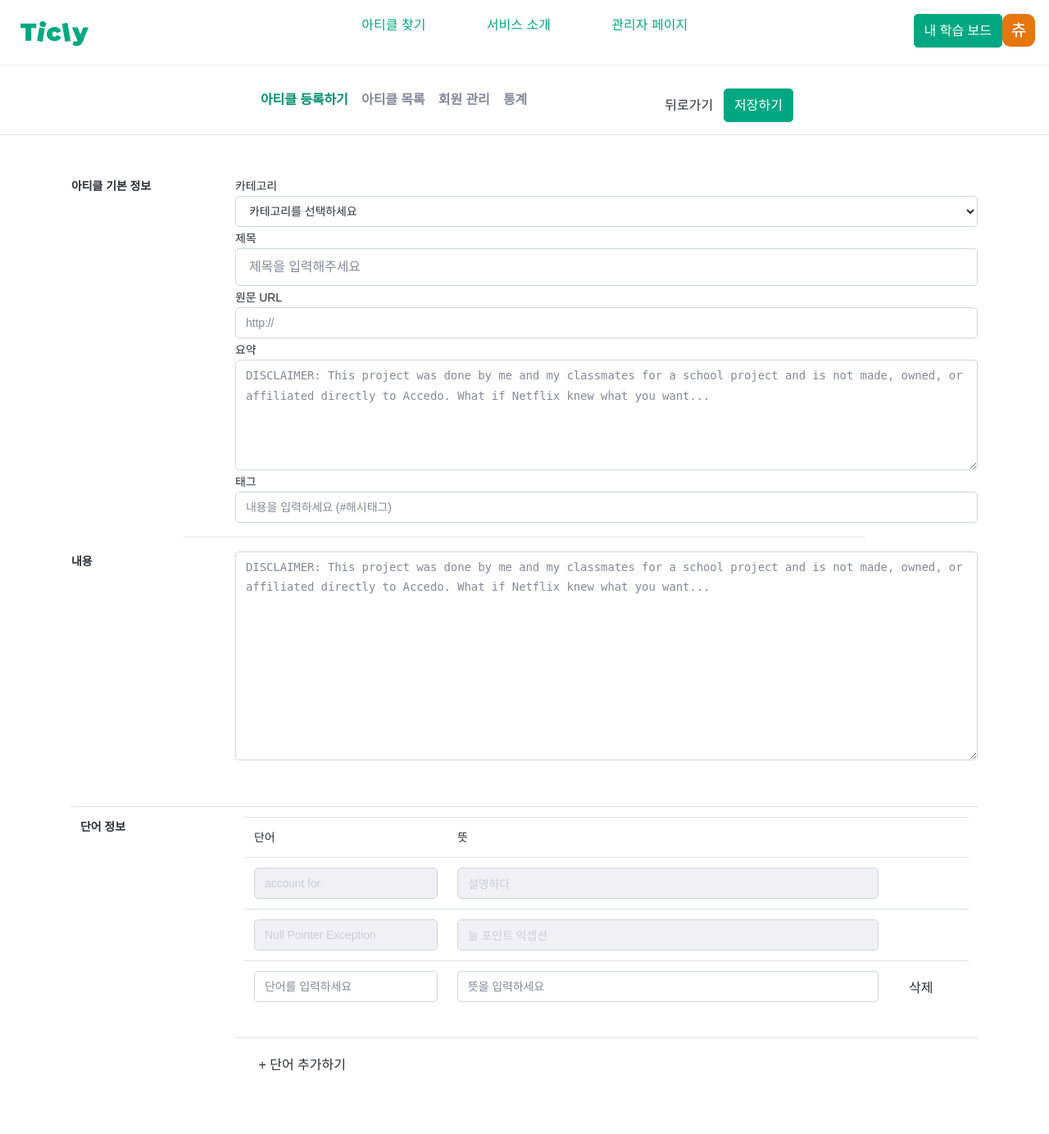
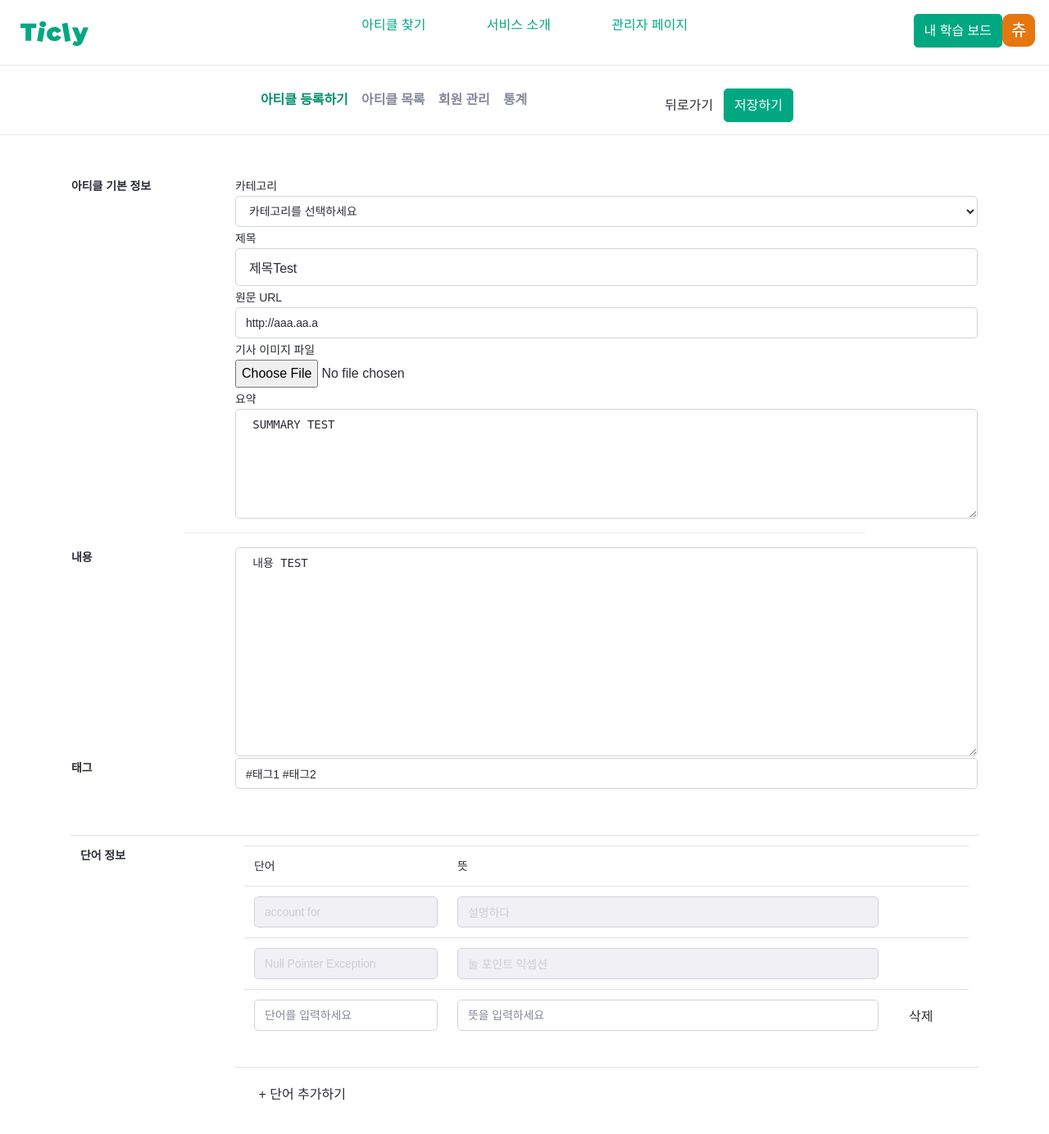
Before and after one commit to intulda/Ticly, a Java web app: page /writeTest in a window 1280 px wide. Shown: the whole page at 82% size. Before the commit the page ends 1307 px from the top, so only its background shows below. Run offline with Spring Boot 4, a stand-in JSP engine, Linux system fonts and the light colour scheme; some of the project's set-up classes (security, data sources, template engines, error pages and the like) are left out, and stand-ins take their place.

Commit message:
[edit/Admin] 아티클 등록페이지 파일 요소 추가, 해시태그 요소 위치 변경

```diff
--- a/src/main/webapp/WEB-INF/views/admin/AdminArticleWriteDemo.jsp
+++ b/src/main/webapp/WEB-INF/views/admin/AdminArticleWriteDemo.jsp
@@ -1,6 +1,6 @@
 <%--
   Created by IntelliJ IDEA.
-  User: UserK
+  User: Hyeseung Jang
   Date: 2020-08-12
   Time: 오후 4:02
   To change this template use File | Settings | File Templates.
@@ -103,7 +103,7 @@
 </head>
 <body>
 
-<form action="AdminDataTest.jsp" id="frm">
+<form action="/AdminDataTest" id="frm" method="get">
 
     <div class="flex_container">
 
@@ -153,13 +153,13 @@
                         </td>
                         <td>
                             <p class="text body1 text-weight-medium text-color-gray100"> 카테고리 </p>
-                            <select class="form-control" id="CategoryForm">
-                                <option> 카테고리를 선택하세요 </option>
-                                <option> 개발 </option>
-                                <option> UI/UX </option>
-                                <option> 브랜딩 </option>
-                                <option> 마케팅 </option>
-                                <option> 경제 </option>
+                            <select class="form-control" name="category">
+                                <option value="카테고리X"> 카테고리를 선택하세요 </option>
+                                <option value="개발"> 개발 </option>
+                                <option value="UI/UX"> UI/UX </option>
+                                <option value="브랜딩"> 브랜딩 </option>
+                                <option value="마케팅"> 마케팅 </option>
+                                <option value="경제"> 경제 </option>
                             </select>
                         </td>
                     </tr>
@@ -167,28 +167,30 @@
                     <tr>
                         <td>
                             <p class="ext body1 text-weight-medium text-color-gray100"> 제목 </p>
-                            <input type="text" id="title" class="form-control form-control-lg" placeholder="제목을 입력해주세요">
+                            <input type="text" name="title" class="form-control form-control-lg" value="제목Test" placeholder="제목을 입력해주세요">
+                        </td>
+                    </tr>
+
+
+
+                    <tr>
+                        <td>
+                            <p class="ext2 body1 text-weight-medium text-color-gray100"> 원문 URL </p>
+                            <input type="text" name="url" class="form-control" aria-describedby="basic-addon3" value="http://aaa.aa.a" placeholder="http://">
                         </td>
                     </tr>
 
                     <tr>
                         <td>
-                            <p class="ext2 body1 text-weight-medium text-color-gray100"> 원문 URL </p>
-                            <input type="text" name="url" class="form-control" id="ArticleUrl" aria-describedby="basic-addon3" placeholder="http://">
+                            <p class="ext2 body1 text-weight-medium text-color-gray100"> 기사 이미지 파일 </p>
+                            <input type="file" name="imagefile"/>
                         </td>
                     </tr>
 
                     <tr>
                         <td>
                             <p class="ext3 body1 text-weight-medium text-color-gray100"> 요약 </p>
-                            <textarea name="summary" class="form-control" cols="110" rows="5" placeholder="DISCLAIMER: This project was done by me and my classmates for a school project and is not made, owned, or affiliated directly to Accedo. What if Netflix knew what you want..."></textarea>
-                        </td>
-                    </tr>
-
-                    <tr>
-                        <td>
-                            <p class="ext4 body1 text-weight-medium text-color-gray100"> 태그 </p>
-                            <input type="text" name="hashtag" size="100" placeholder="내용을 입력하세요 (#해시태그)" class="form-control" id="basic-url" aria-describedby="basic-addon3">
+                            <textarea name="summary" class="form-control" cols="110" rows="5" placeholder="DISCLAIMER: This project was done by me and my classmates for a school project and is not made, owned, or affiliated directly to Accedo. What if Netflix knew what you want..."> SUMMARY TEST </textarea>
                         </td>
                     </tr>
                 </table>
@@ -205,7 +207,16 @@
                             <p class="text body1 text-weight-black text-color-gray100"> 내용 </p>
                         </td>
                         <td>
-						<textarea name="summary" class="form-control" cols="110" rows="10" placeholder="DISCLAIMER: This project was done by me and my classmates for a school project and is not made, owned, or affiliated directly to Accedo. What if Netflix knew what you want..."></textarea>
+						<textarea name="content" class="form-control" cols="110" rows="10" placeholder="DISCLAIMER: This project was done by me and my classmates for a school project and is not made, owned, or affiliated directly to Accedo. What if Netflix knew what you want..."> 내용 TEST </textarea>
+                        </td>
+                    </tr>
+
+                    <tr>
+                        <td valign="top" align="left">
+                            <p class="text body1 text-weight-black text-color-gray100"> 태그 </p>
+                        </td>
+                        <td>
+                            <input type="text" name="hashtag" size="200" value="#태그1 #태그2" placeholder="내용을 입력하세요 (#해시태그)" class="form-control" id="basic-url" aria-describedby="basic-addon3">
                         </td>
                     </tr>
 
@@ -260,10 +271,10 @@
                                 </tr>
                                 <tr>
                                     <td>
-                                        <input type="text" name="insert-word" class="form-control" size="20" placeholder="단어를 입력하세요">
+                                        <input type="text" name="insertword" class="form-control" size="20" placeholder="단어를 입력하세요">
                                     </td>
                                     <td>
-                                        <input type="text" name="insert-mean" class="form-control" size="40" placeholder="뜻을 입력하세요"><br>
+                                        <input type="text" name="insertmean" class="form-control" size="40" placeholder="뜻을 입력하세요"><br>
                                     </td>
                                     <td>
                                        <%-- <button type="button" class="btn" onclick="Remove_WordBox(this)"> 삭제 </button>--%>
@@ -287,10 +298,6 @@
         <!-- 가장 바깥 div -->
         </div>
 
-
-
-
-
     </div>
 </form>
 
@@ -298,20 +305,6 @@
 
 <script type="text/javascript">
     var count = 1;
-
-    <%--'단어 추가하기' Button 클릭시 textbox 생성--%>
-    /*
-    $("input.btn").click(function (){
-        alert('input btn');
-
-        $(document).ready(function() {
-           let obj = $(".divTest").val();
-           let WordDiv = $("")
-        });
-
-    });
-    */
-
 
     function Add_WordBox() {
 
@@ -328,7 +321,6 @@
             "                            <input type=\"text\" class=\"form-control\" size=\"40\" placeholder=\"뜻을 입력하세요\"><br>\n" +
             "                        </td>\n" +
             "                        <td>\n" +
-        //    "                            <button type=\"button\" class=\"btn\" onclick=\"Remove_WordBox(this)\"> 삭제 </button>\n" +
             "                            <button type=\"button\" class=\"btn\">삭제</button>\n" +
             "                        </td>\n" +
             "                      </tr>" +
@@ -422,6 +414,7 @@
 
     }
 
+
     /*
     const category = document.querySelector("input[category=category]"),
              title = document.querySelector("input[title=title]"),
@@ -463,10 +456,10 @@
                     pTag.append(text);
                 }
             })
-            .catch(function(error) { // 올바르게 불러오지 못했을 경우(생략가능)
+            .catch(function(error) {
                 console.log(error);
             })
-            .finally(function() { // 동작을 완료했을 경우(생략가능)
+            .finally(function() {
                 // always executed
                 console.log("always executed");
             });
```
